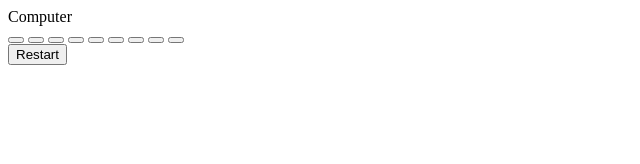
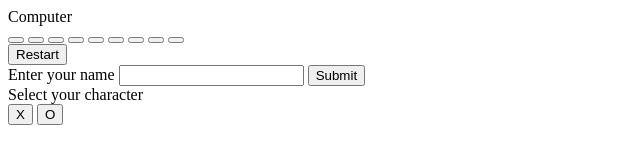
Before and after one commit to NeroZawady/odin-tic-tac-toe, a plain HTML site: page index.html in a window 1280 px wide. Shown: the whole page, without its empty margins (0-640 px from the left). Drawn offline with Linux system fonts and the light colour scheme.

Commit message:
Add player name and character selection HTML

```diff
--- a/index.html
+++ b/index.html
@@ -12,6 +12,7 @@
             <div id="score"></div>
             <div id="computerName">Computer</div>
         </div>
+
         <div id="boardContainer">
             <button id="cell1"></button>
             <button id="cell2"></button>
@@ -23,6 +24,22 @@
             <button id="cell8"></button>
             <button id="cell9"></button>
         </div>
+
         <button id="restart">Restart</button>
+
+        <div id="namePromptContainer">
+            <label>Enter your name
+                <input type="text" required minlength="1" maxlength="16">
+            </label>
+            <button id="submit">Submit</button>
+        </div>
+
+        <div id="characterSelectionContainer">
+            <did>Select your character</did>
+            <div id="charactersContainer">
+                <button id="characterX">X</button>
+                <button id="characterO">O</button>
+            </div>
+        </div>
     </body>
 </html>
```
